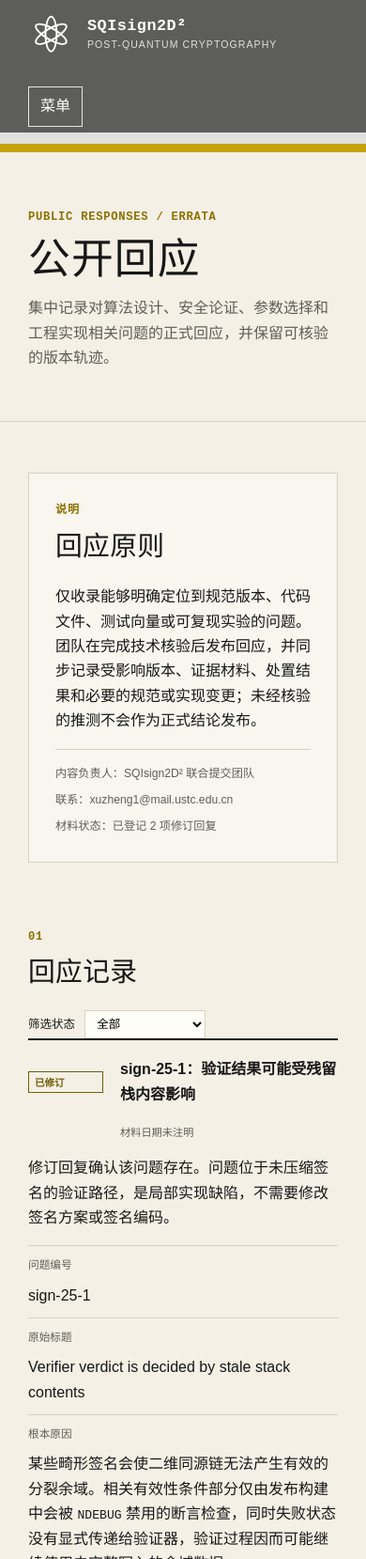
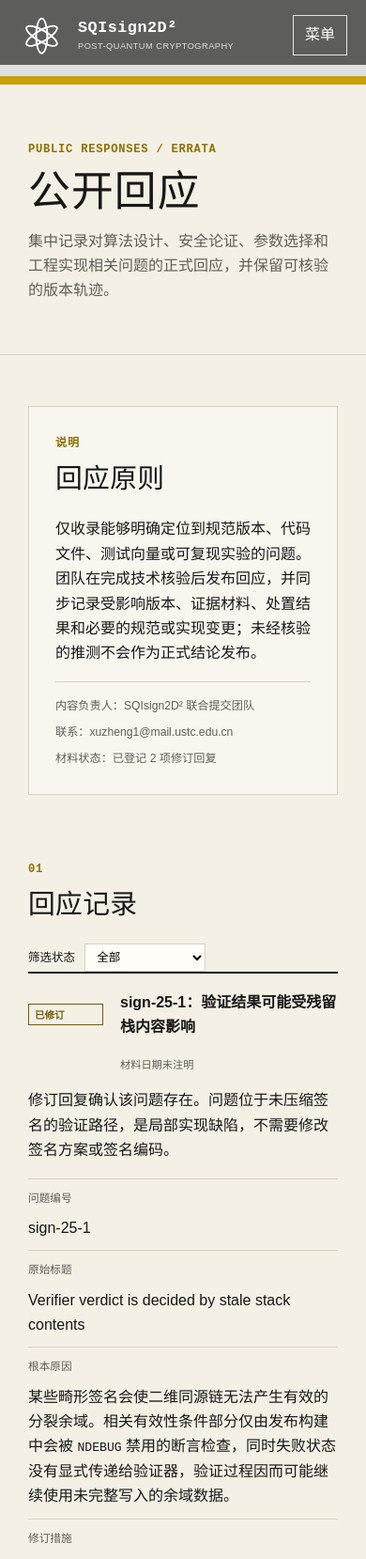
Before and after one commit to SQIsign2D2/sqisign2d2.github.io, a plain HTML site: page responses.html in a window 390 px wide. Shown: the top 1659 px of the page at 94% size. Drawn offline with Linux system fonts and the light colour scheme.

Commit message:
Add files via upload
Update website styles

```diff
--- a/assets/styles.css
+++ b/assets/styles.css
@@ -131,7 +131,7 @@ code { font-family: var(--mono); font-size: .82rem; white-space: pre-wrap; overf
 blockquote { margin: 26px 0; padding: 6px 0 6px 20px; color: #3e3c36; border-left: 3px solid var(--gold); font: 400 1.1rem/1.6 var(--serif); overflow-wrap: anywhere; }
 .wide-article { padding-top: 60px; }
 .version-chip { margin-bottom: 24px; padding: 6px 10px; border: 1px solid var(--line); color: var(--muted); font: 500 .72rem var(--mono); }
-.table-wrap { overflow-x: auto; border-top: 2px solid var(--ink); }
+.table-wrap { width: 100%; max-width: 100%; overflow-x: auto; border-top: 2px solid var(--ink); }
 table { width: 100%; min-width: 800px; border-collapse: collapse; background: rgba(255,255,255,.24); font-size: .84rem; }
 caption { padding: 10px 0; color: var(--muted); text-align: left; font-size: .76rem; }
 th, td { padding: 13px 12px; border-bottom: 1px solid var(--line); text-align: left; vertical-align: top; overflow-wrap: anywhere; }
@@ -159,7 +159,7 @@ tbody th { font: 600 .8rem var(--mono); }
 .filter-label select { margin-left: 7px; padding: 6px 24px 6px 8px; background: var(--paper); border: 1px solid var(--line); }
 .response-list { border-top: 2px solid var(--ink); }
 .response-list details { border-bottom: 1px solid var(--line); }
-.response-list summary { display: grid; grid-template-columns: 86px 1fr 115px; gap: 18px; align-items: center; padding: 18px 0; list-style: none; cursor: pointer; }
+.response-list summary { display: grid; grid-template-columns: 86px minmax(0, 1fr) 115px; gap: 18px; align-items: center; padding: 18px 0; list-style: none; cursor: pointer; }
 .response-list summary::-webkit-details-marker { display: none; }
 .response-list summary b { overflow-wrap: anywhere; }
 .response-list summary time { color: var(--muted); font: 500 .7rem var(--mono); text-align: right; }
@@ -215,6 +215,12 @@ tbody th { font: 600 .8rem var(--mono); }
 }
 
 @media (max-width: 660px) {
+  body { overflow-x: hidden; }
+  .site-header, .page-hero, .wide-article, .site-footer { width: 100%; max-width: 100vw; }
+  .site-header { padding-right: 20px; padding-left: 20px; gap: .75rem; }
+  .brand { min-width: 0; }
+  .brand small { font-size: .58rem; letter-spacing: .05em; }
+  .menu-button { margin-left: auto; }
   .hero { padding-top: 48px; }
   .eyebrow { flex-direction: column; gap: 3px; }
   .hero-layout { padding-top: 35px; }
@@ -235,7 +241,8 @@ tbody th { font: 600 .8rem var(--mono); }
   .number-list li { grid-template-columns: 1fr; }
   .resource-grid, .benchmark-meta { grid-template-columns: 1fr; }
   .benchmark-meta div { border-right: 0; border-bottom: 1px solid var(--line); }
-  .response-list summary { grid-template-columns: 80px 1fr; }
+  .response-policy, .response-list, .response-list details, .response-list summary, .response-list summary b, .table-wrap { min-width: 0; max-width: 100%; }
+  .response-list summary { grid-template-columns: 80px minmax(0, 1fr); }
   .response-list summary time { grid-column: 2; text-align: left; }
   .response-list details > div { padding-left: 0; }
   .response-list dl { grid-template-columns: 1fr; }
```
